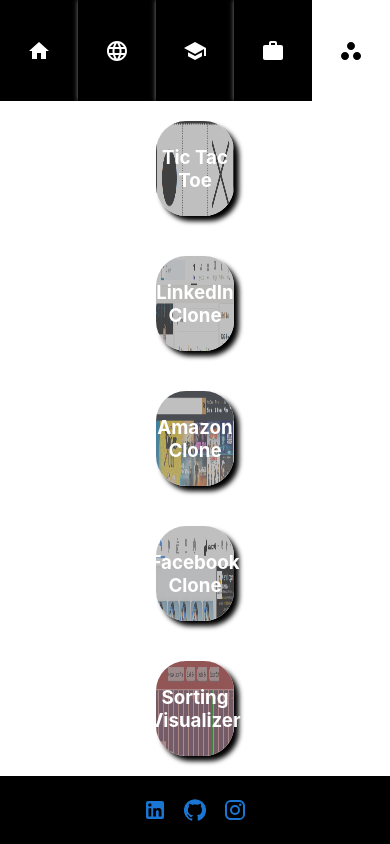
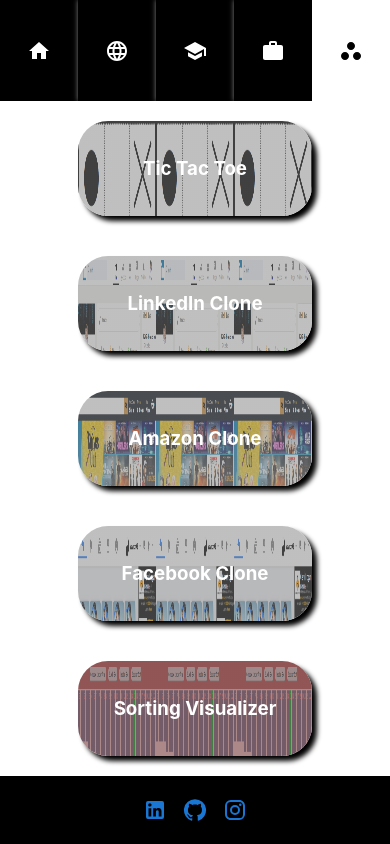
Before and after one commit to aearavindh/profile, a React (Create React App) app: page /projects in a window 390 px wide. Built offline with nearby package versions, Linux system fonts and the light colour scheme.

Commit message:
CSS adjustments

```diff
--- a/src/App.css
+++ b/src/App.css
@@ -38,6 +38,10 @@
   }
 }
 
+.app__outlet {
+  z-index: 1;
+}
+
 .app__footer {
   height: 8vh;
   background-color: black;
@@ -48,6 +52,6 @@
   display: flex;
   align-items: center;
   justify-content: center;
-  z-index: -1;
   overflow: auto;
+  z-index: 2;
 }
--- a/src/App.js
+++ b/src/App.js
@@ -16,7 +16,12 @@
 function App() {
   const navLinkActiveStyles = ({ isActive }) =>
     isActive
-      ? { backgroundColor: "white", color: "black", fontWeight: "600", boxShadow: "0px 0px 5px black" }
+      ? {
+          backgroundColor: "white",
+          color: "black",
+          fontWeight: "600",
+          boxShadow: "0px 0px 5px black",
+        }
       : {};
 
   const openLink = (link) => {
@@ -63,7 +68,9 @@
           <p>Projects</p>
         </NavLink>
       </nav>
-      <Outlet />
+      <div className="app__outlet">
+        <Outlet />
+      </div>
       <div className="app__footer">
         <IconButton
           onClick={() => {
--- a/src/components/Tile.css
+++ b/src/components/Tile.css
@@ -39,3 +39,9 @@
   color: white;
   text-align: center;
 }
+
+@media only screen and (max-width: 600px) {
+  .tile {
+    width: 60vw !important;
+  }
+}
```
